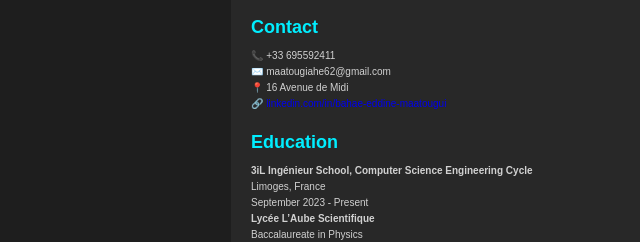
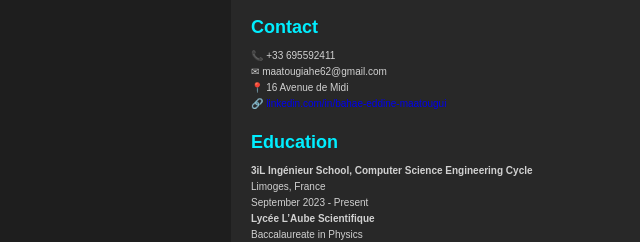
Before and after one commit to BahaeEddine7/portfolio, a plain HTML site: page cv.html in a window 1280 px wide. Shown: the part 140-382 px from the top of the page, 9-649 px from the left. Drawn offline with Linux system fonts and the light colour scheme.

Commit message:
Add files via upload

```diff
--- a/cv.html
+++ b/cv.html
@@ -25,7 +25,7 @@
         <div class="cv-section">
             <h2>Contact</h2>
             <p>📞 +33 695592411</p>
-            <p>✉️ maatougiahe62@gmail.com</p>
+            <p>✉ maatougiahe62@gmail.com</p>
             <p>📍 16 Avenue de Midi</p>
             <p>🔗 <a href="https://linkedin.com/in/bahae-eddine-maatougui" target="_blank">linkedin.com/in/bahae-eddine-maatougui</a></p>
         </div>
```
Also changed, not shown: index.html (line endings or trailing spaces), style.css (line endings or trailing spaces).
